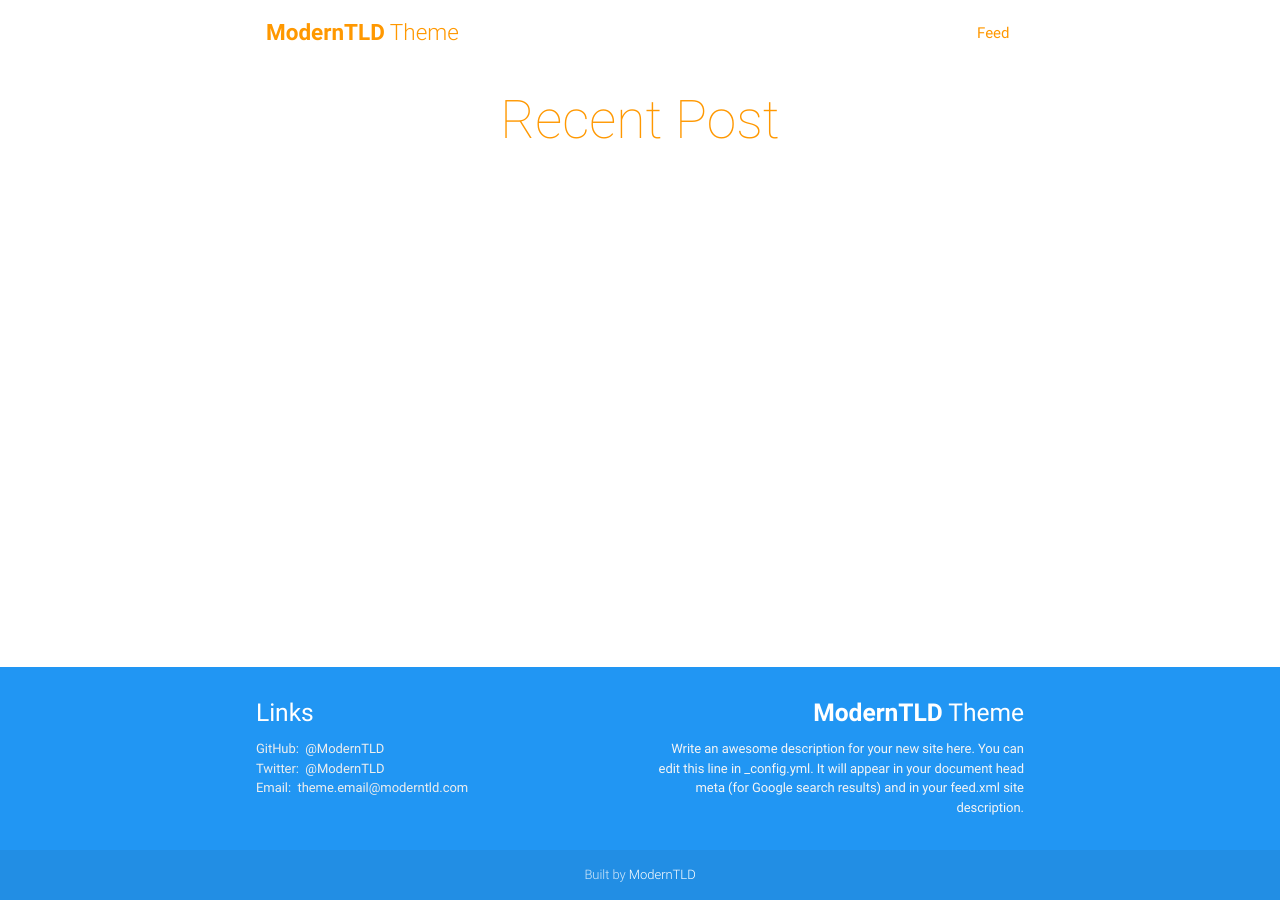
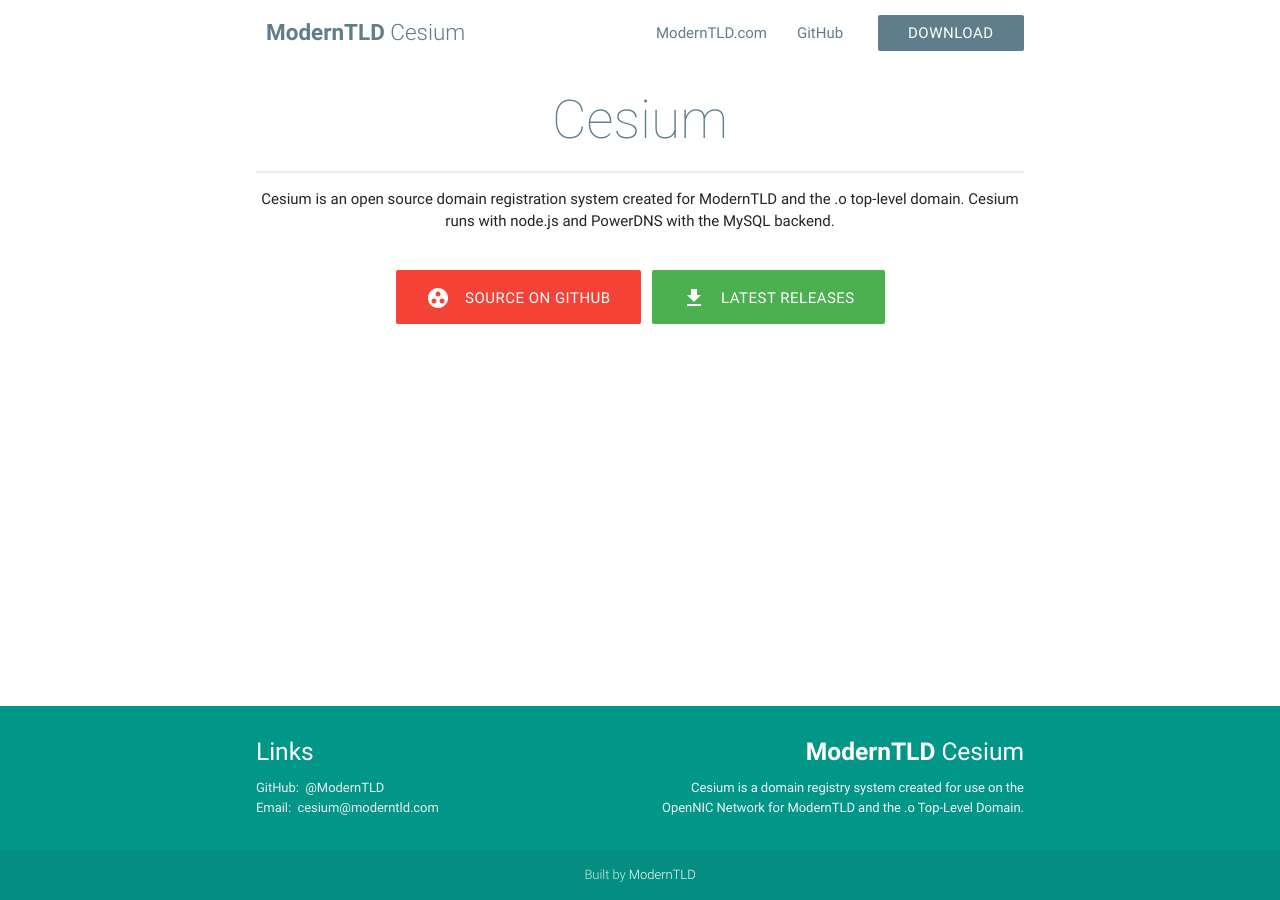
Before and after one commit to ModernTLD/Cesium, a Jekyll site: the page built from index.html, in a window 1280 px wide. Built offline with Jekyll 4.4.1, drawn with Linux system fonts in a browser that asks for light colours; the list of posts is cut into pages by our own code.

Commit message:
Add new website

```diff
--- /dev/null
+++ b/CNAME
@@ -0,0 +1 @@
+cesium.moderntld.com
--- a/_config.yml
+++ b/_config.yml
@@ -1,32 +1,31 @@
 # Site settings
 title: ModernTLD
-site: Theme
+site: Cesium
 description: > # this means to ignore newlines until "baseurl:"
-    Write an awesome description for your new site here. You can edit this
-    line in _config.yml. It will appear in your document head meta (for
-    Google search results) and in your feed.xml site description.
+    Cesium is a domain registry system created for use on the OpenNIC Network
+    for ModernTLD and the .o Top-Level Domain.
 baseurl: ""
 paginate: 5
 paginate_path: "/page:num/"
 color:
-    main: "orange"
-    navbar: "orange"
-    chips: "green"
-    footer: "blue"
+    main: "blue-grey"
+    navbar: "blue-grey"
+    chips: "orange"
+    footer: "teal"
 owner:
-    email: theme.email@moderntld.com
+    email: cesium@moderntld.com
     facebook:
         show: false
-        name: "Ichihara Rifa"
-        url: "https://fb.me/nasya.aidan"
+        name: "ModernTLD"
+        url: "n/a"
     github:
         show: true
         username: "ModernTLD"
     twitter:
-        show: true
+        show: false
         username: "ModernTLD"
     disqus:
-        show: true
+        show: false
         username: "jonaharagon"
 sass:
     sass_dir: _sass
--- a/_includes/header.html
+++ b/_includes/header.html
@@ -2,22 +2,17 @@
 <nav class="white {{ site.color.navbar }}-text z-depth-0">
     <ul id="slide-out" class="side-nav">
         <li><a href="{{ site.baseurl }}/" class="{{ site.color.navbar }}-text">Home</a></li>
-        {% for page in site.pages %}
-            {% if page.title %}
-                <li><a href="{{ page.url | prepend: site.baseurl }}" class="{{ site.color.navbar }}-text">{{ page.title }}</a></li>
-            {% endif %}
-        {% endfor %}
-        <li><a href="{{ "/feed.xml" | prepend: site.baseurl }}" class="{{ site.color.navbar }}-text">Feed</a></li>
+        <li><a href="https://www.moderntld.com/" class="{{ site.color.navbar }}-text">ModernTLD.com</a></li>
+        <li><a href="https://github.com/ModernTLD/cesium/" class="{{ site.color.navbar }}-text">GitHub</a></li>
+        <li><a href="https://github.com/ModernTLD/cesium/releases" class="{{ site.color.navbar }}-text">Download</a></li>
     </ul>
     <div class="container container-large">
     <a class="brand-logo" href="{{ site.baseurl }}/" class="orange-text"><span class="light {{ site.color.navbar }}-text"><b>{{ site.title }}</b> {{ site.site }}</span></a>
     <ul class="right hide-on-med-and-down">
-        {% for page in site.pages %}
-            {% if page.title %}
-                <li><a href="{{ page.url | prepend: site.baseurl }}" class="{{ site.color.navbar }}-text">{{ page.title }}</a></li>
-            {% endif %}
-        {% endfor %}
-        <li><a href="{{ "/feed.xml" | prepend: site.baseurl }}" class="{{ site.color.navbar }}-text">Feed</a></li>
+        <li><a href="https://www.moderntld.com/" class="{{ site.color.navbar }}-text">ModernTLD.com</a></li>
+        <li><a href="https://github.com/ModernTLD/cesium/" class="{{ site.color.navbar }}-text">GitHub</a></li>
+        <li><a href="https://github.com/ModernTLD/cesium/releases" style="margin-left: 20px;"
+          class="waves-effect waves-light {{ site.color.navbar }} btn z-depth-0">Download</a></li>
     </ul>
     <a href="#" data-activates="slide-out" class="button-collapse right {{ site.color.navbar }}-text"><i class="material-icons">menu</i></a>
     </div>
--- a/_sass/materialize-component/_navbar.scss
+++ b/_sass/materialize-component/_navbar.scss
@@ -84,9 +84,6 @@
       float: left;
       padding: 0;
 
-      &:hover, &.active {
-        background-color: rgba(0,0,0,.1);
-      }
     }
     a {
       font-size: 1rem;
--- a/index.html
+++ b/index.html
@@ -4,61 +4,19 @@
 <div class="container">
     <div class="group-article">
         <div class="row no-margin">
-            <div class="col s12">
-                <h2 class="orange-text center-align thin">Recent Post</h2>
+            <div class="col s12 center-align">
+                <h2 class="{{ site.color.main }}-text center-align thin">Cesium</h2>
                 <div class="divider"></div>
+                <p class="center-align">Cesium is an open source domain registration system created for ModernTLD and the .o top-level domain. Cesium runs with node.js and PowerDNS with the MySQL backend.</p>
+                <br />
+		            <a href="https://github.com/ModernTLD/cesium" class="waves-effect waves-light btn-large z-depth-0 red">
+                  <i class="material-icons left">group_work</i>Source on GitHub</a>&nbsp;&nbsp;
+                <a href="https://github.com/ModernTLD/cesium/releases" class="waves-effect waves-light btn-large z-depth-0 green">
+                  <i class="material-icons left">get_app</i>Latest Releases</a>
             </div>
         </div>
+        <div class="row no-margin">
 
-        {% for post in paginator.posts %}
-        <div class="row no-margin">
-            <a class="waves-effect" href="{{ post.url | prepend: site.baseurl }}">
-                <div class="col s12">
-                    <div class="list-article">
-                        <h4 class="orange-text thin">{{ post.title }}</h4>
-                        <p class="grey-text text-darken-1 light">Published on {{ post.date | date: "%B %-d, %Y" }}.</p>
-                        <article class="grey-text text-darken-2 post-content on-index light">
-                                {{ post.excerpt | strip_html }}. .
-                        </article>
-                        <br/>
-                    </div>
-                    <div class="divider dashed"></div>
-                </div>
-            </a>
         </div>
-        {% endfor %}
-
-    </div>
-
-    <div class="section">
-
-        {% if paginator.total_pages > 1 %}
-            <ul class="pagination center-align">
-
-                {% if paginator.previous_page %}
-                    <li class="waves-effect orange lighten-2"><a class="white-text" href="{{ paginator.previous_page_path | prepend: site.baseurl | replace: '//', '/' }}">&laquo; Prev</a></li>
-                {% else %}
-                    <li class="waves-effect disabled orange lighten-2"><a class="white-text" href="#">&laquo; Prev</a></li>
-                {% endif %}
-
-                {% for page in (1..paginator.total_pages) %}
-                    {% if page == paginator.page %}
-                        <li class="waves-effect active orange"><a href="#">{{ page }}</a></li>
-                    {% elsif page == 1 %}
-                        <li class="waves-effect orange lighten-2"><a class="white-text" href="{{ paginator.previous_page_path | prepend: site.baseurl | replace: '//', '/' }}">{{ page }}</a></li>
-                    {% else %}
-                        <li class="waves-effect orange lighten-2"><a class="white-text" href="{{ site.paginate_path | prepend: site.baseurl | replace: '//', '/' | replace: ':num', page }}">{{ page }}</a></li>
-                    {% endif %}
-                {% endfor %}
-
-                {% if paginator.next_page %}
-                    <li class="waves-effect orange lighten-2"><a class="white-text" href="{{ paginator.next_page_path | prepend: site.baseurl | replace: '//', '/' }}">Next &raquo;</a></li>
-                {% else %}
-                    <li class="waves-effect disabled orange lighten-2"><a class="white-text" href="#">Next &raquo;</a></li>
-                {% endif %}
-
-            </ul>
-        {% endif %}
-
     </div>
 </div>
```
